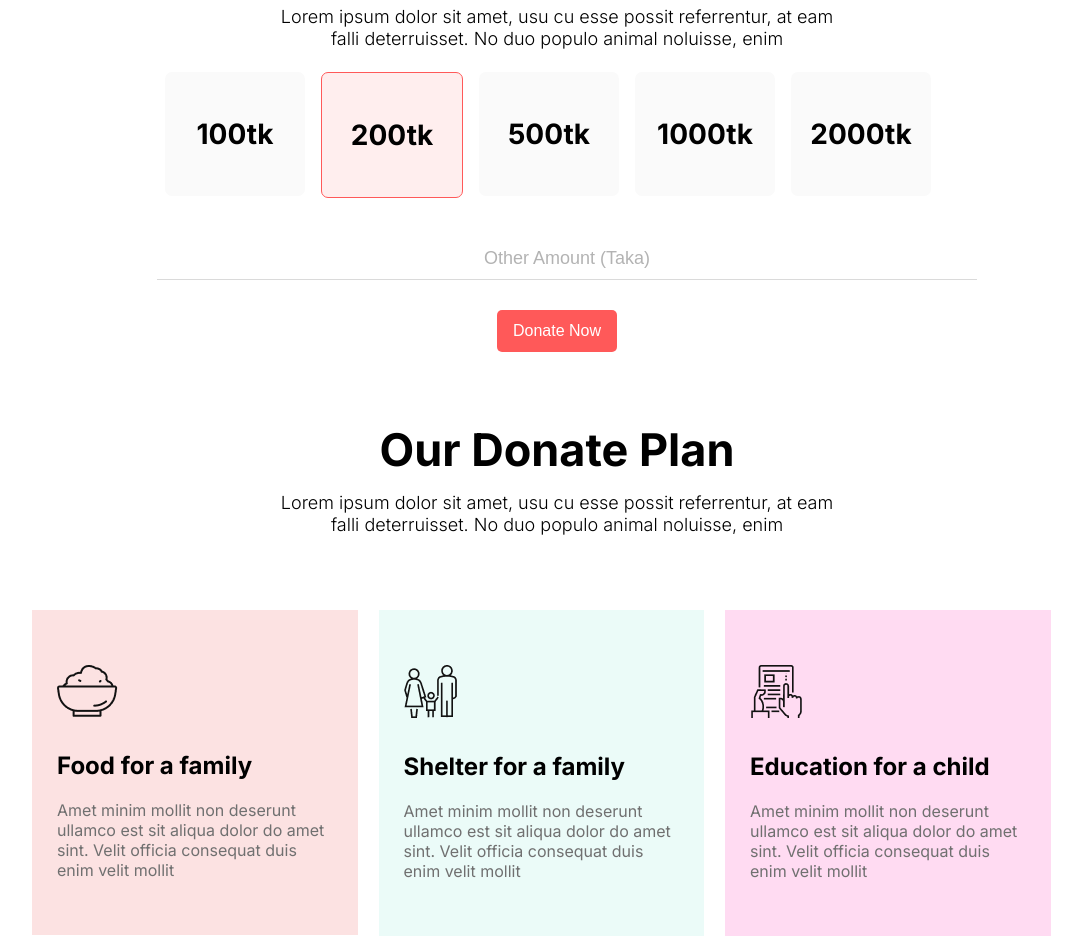
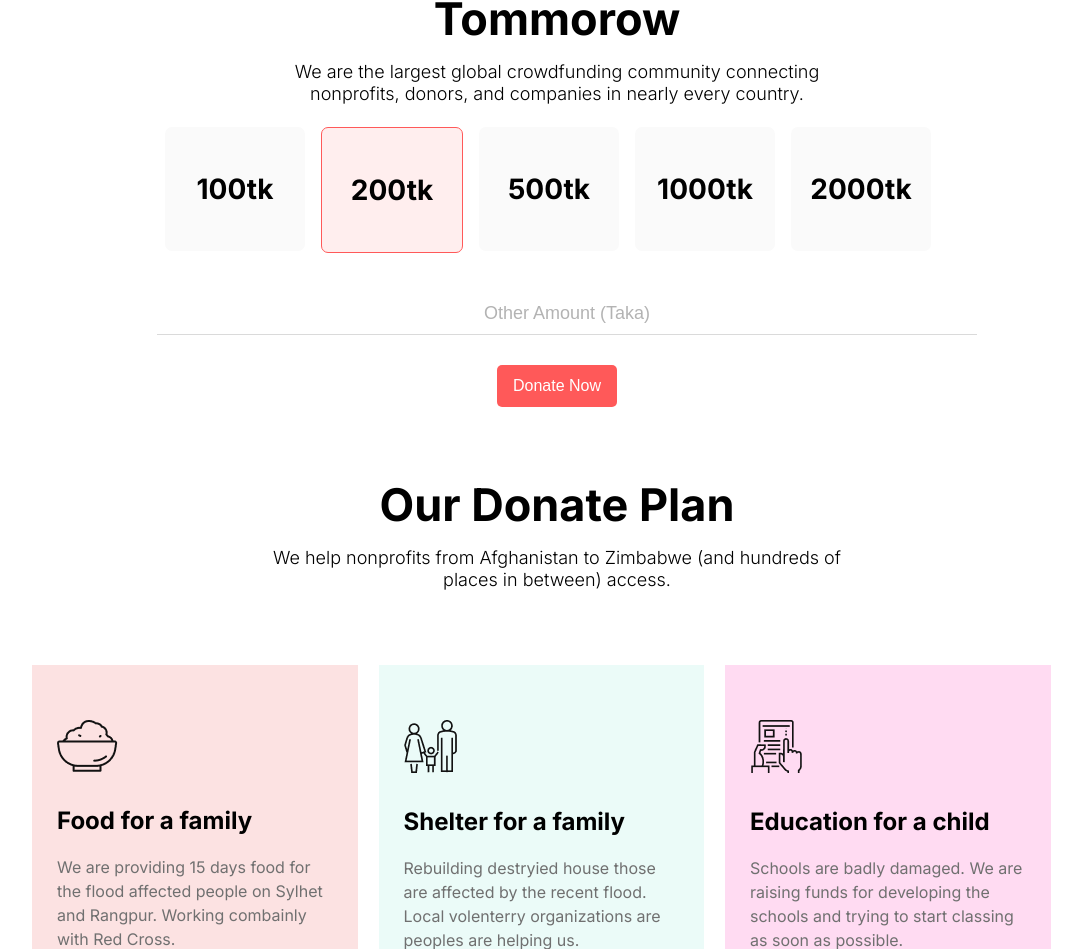
Before and after one commit to yeasin62/assignment1, a plain HTML site: page index.html in a window 1280 px wide. Shown: the part 794-1743 px from the top of the page, without its empty margins (83-1165 px from the left). Drawn offline with Linux system fonts and the light colour scheme.

Commit message:
update loren imsum texts with some meaningful text

```diff
--- a/index.html
+++ b/index.html
@@ -14,8 +14,10 @@
     <section class="top_area">
         <div class="container overlay">
             <div class="top_inner">
-                <h1>Let’s Help Those Who Are More In Need</h1>
-                <p>Lorem ipsum dolor sit amet, usu cu esse possit referrentur, at eam falli deterruisset. No duo populo animal noluisse, enim</p>
+                <h1>Give a Helping Hand to  Those who Need It </h1>
+                <p>Support all the urgent humanitarian
+                    needs of the American Red Cross
+                    with your financial gift.</p>
                 <div class="btn_div"><a href="#" class="donate_button">Donate Now</a></div>
             </div>
         </div>
@@ -23,8 +25,8 @@
     <section class="donate_area">
         <div class="container">
             <div class="donate_inner">
-                <h2>Donate Today</h2>
-                <p>Lorem ipsum dolor sit amet, usu cu esse possit referrentur, at eam falli deterruisset. No duo populo animal noluisse, enim</p>
+                <h2>Helping Today. Helping Tommorow</h2>
+                <p>We are the largest global crowdfunding community connecting nonprofits, donors, and companies in nearly every country. </p>
             </div>
             <div class="donate_amounts_list">
                 <form action="#">
@@ -46,8 +48,7 @@
     <section class="donate_plan_area">
         <div class="title">
             <h2>Our Donate Plan</h2>
-            <p>Lorem ipsum dolor sit amet, usu cu esse possit referrentur, at eam falli
-                deterruisset. No duo populo animal noluisse, enim</p>
+            <p>We help nonprofits from Afghanistan to Zimbabwe (and hundreds of places in between) access.</p>
         </div>
         <div class="container">
             <div class="donate_plan_box">
@@ -55,30 +56,21 @@
                     <div class="planbox_inner">
                         <img src="icons/food.png" alt="#">
                         <h3>Food for a family</h3>
-                        <p>Amet minim mollit non deserunt
-                            ullamco est sit aliqua dolor do amet
-                            sint. Velit officia consequat duis enim
-                            velit mollit</p>
+                        <p>We are providing 15 days food for the flood affected people on Sylhet and Rangpur. Working combainly with Red Cross.</p>
                     </div>
                 </div>
                 <div class="plan_box color2">
                     <div class="planbox_inner">
                         <img src="icons/shelter.png" alt="#">
                         <h3>Shelter for a family</h3>
-                        <p>Amet minim mollit non deserunt
-                            ullamco est sit aliqua dolor do amet
-                            sint. Velit officia consequat duis enim
-                            velit mollit</p>
+                        <p>Rebuilding destryied house those are affected by the recent flood. Local volenterry organizations are peoples are helping us.</p>
                     </div>
                 </div>
                 <div class="plan_box color3">
                     <div class="planbox_inner">
                         <img src="icons/Frame-1.png" alt="#">
                         <h3>Education for a child</h3>
-                        <p>Amet minim mollit non deserunt
-                            ullamco est sit aliqua dolor do amet
-                            sint. Velit officia consequat duis enim
-                            velit mollit</p>
+                        <p>Schools are badly damaged. We are raising funds for developing the schools and trying to start classing as soon as possible.</p>
                     </div>
                 </div>
             </div>
@@ -112,8 +104,7 @@
         <div class="container">
             <div class="subscribe_inner">
                 <h2>Get My Updates</h2>
-                <p>Lorem ipsum dolor sit amet, usu cu esse possit referrentur, at eam falli
-                    deterruisset. No duo populo animal noluisse, enim</p>
+                <p>Join over 400,000 other informed givers and get updates on charity ratings, new features, hot topics, and tips for donating.</p>
             </div>
             <form action="#" class="myform">
                 <div class="subscription_form">
--- a/style.css
+++ b/style.css
@@ -152,6 +152,7 @@ width:100%;
 }
 .plan_box p {
     color:#707070;
+    line-height: 150%;
 }
 .custom_area {
     max-width: 1050px;
```
